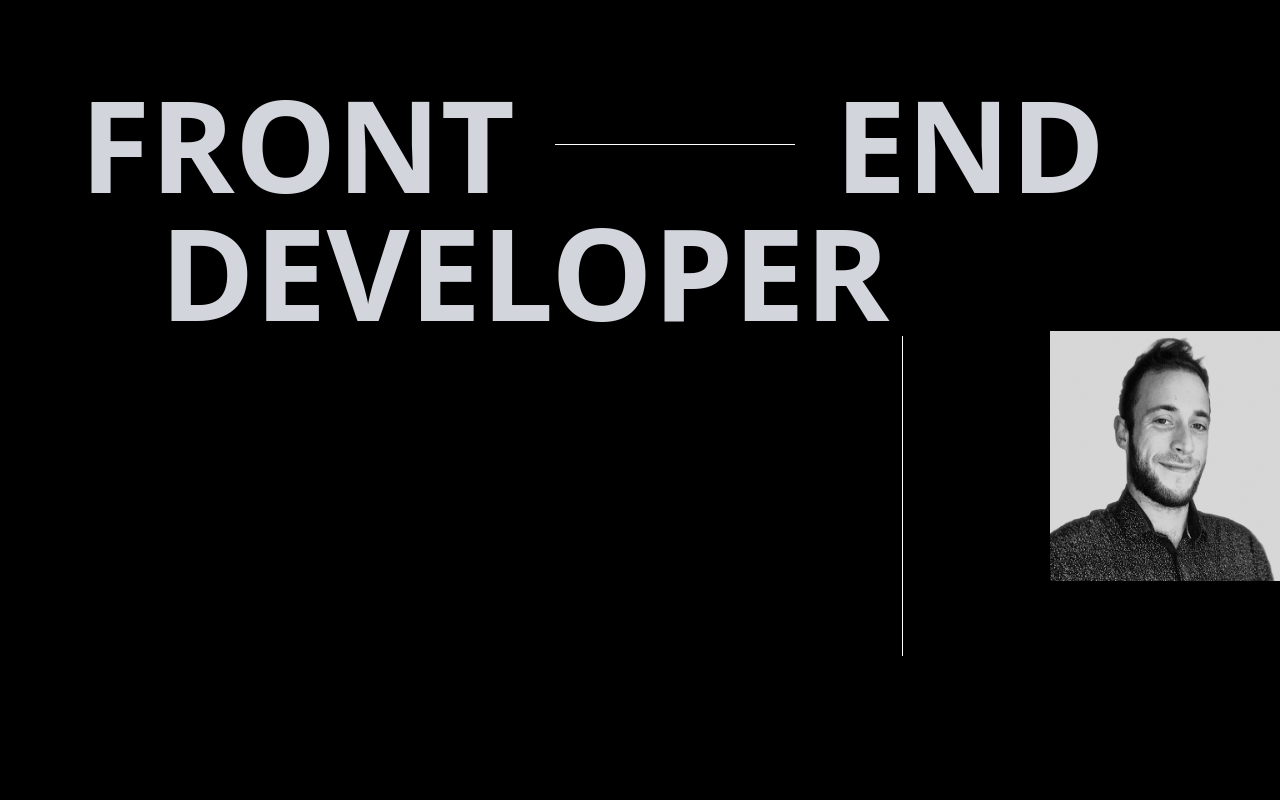
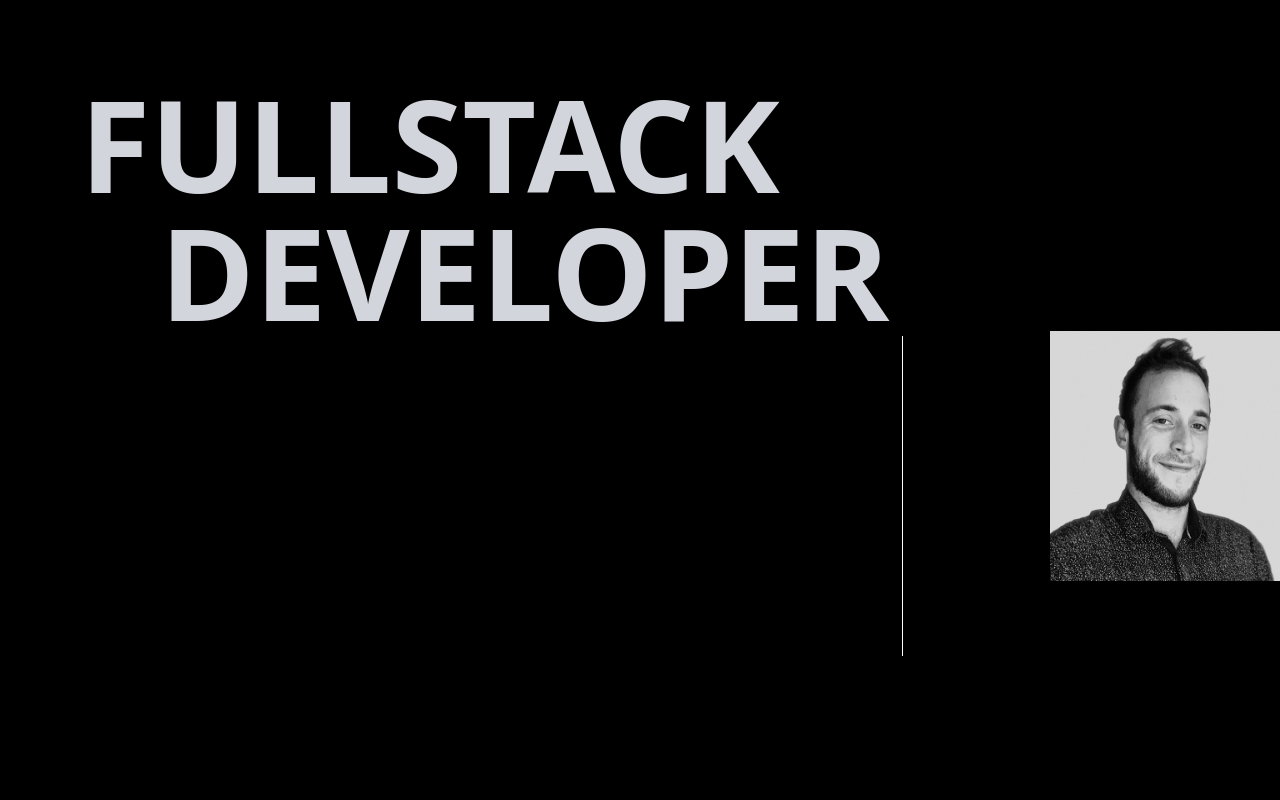
Before and after one commit to BasilDiouf/portfolio, a React (Create React App) app: page / in a window 1280 px wide. Shown: the top 800 px of the page. Built offline with nearby package versions, Linux system fonts and the light colour scheme; a web font is replaced by a local one.

Commit message:
Change Front-end to fullstack developper

```diff
--- a/src/components/Title/Title.jsx
+++ b/src/components/Title/Title.jsx
@@ -5,12 +5,12 @@ const Title = () => {
     <div>
       <div class="flex items-center mt-20 pr-5 ">
         <div class="font-sans font-black antialiased lg:text-9xl text-5xl text-color-title ml-10 lg:ml-20 mr-10">
-          FRONT
+          FULLSTACK
         </div>
-        <div class="w-20 lg:w-60 h-px bg-white"></div>
+        {/* <div class="w-20 lg:w-60 h-px bg-white"></div>
         <div class="font-sans font-black antialiased lg:text-9xl text-5xl text-color-title ml-10">
           END
-        </div>
+        </div> */}
       </div>
       <div class="flex font-sans font-black antialiased lg:text-9xl text-5xl text-color-title justify-center sm:inline sm:ml-40 m-auto">
         DEVELOPER
```
